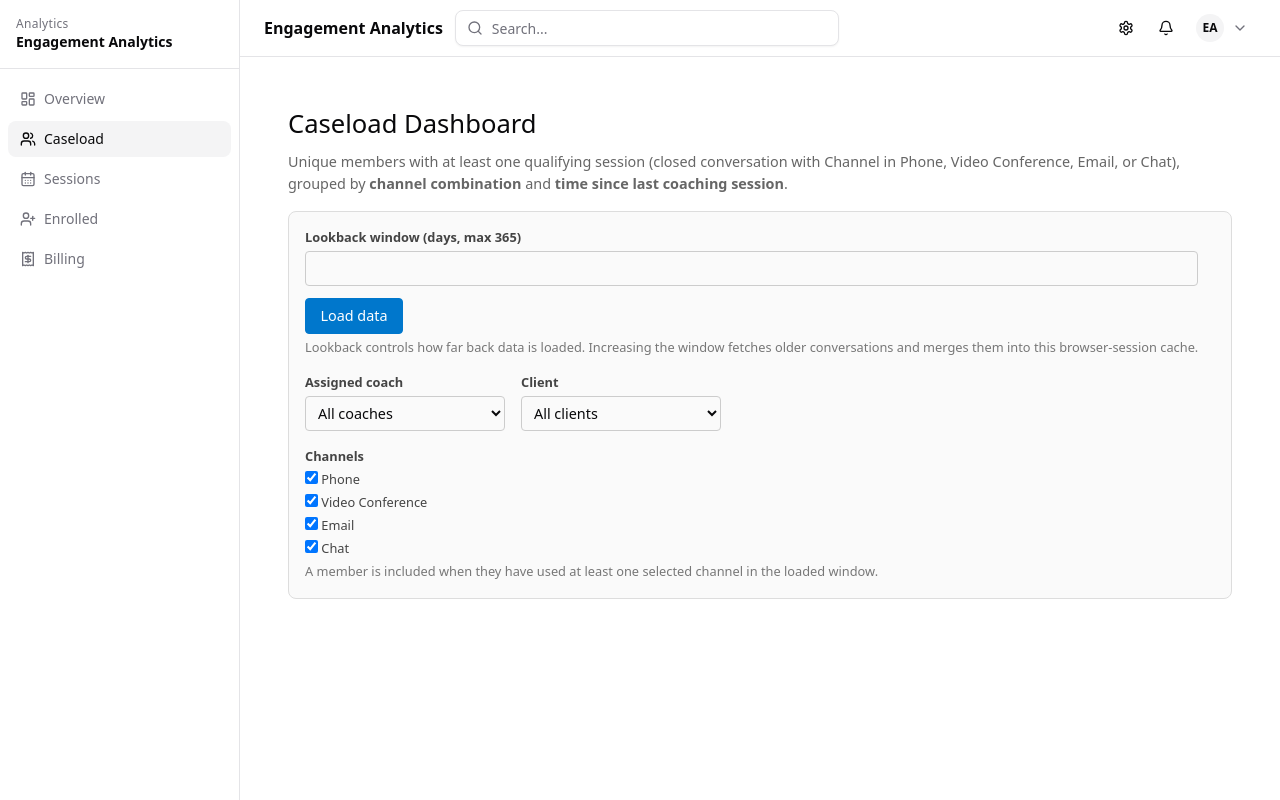
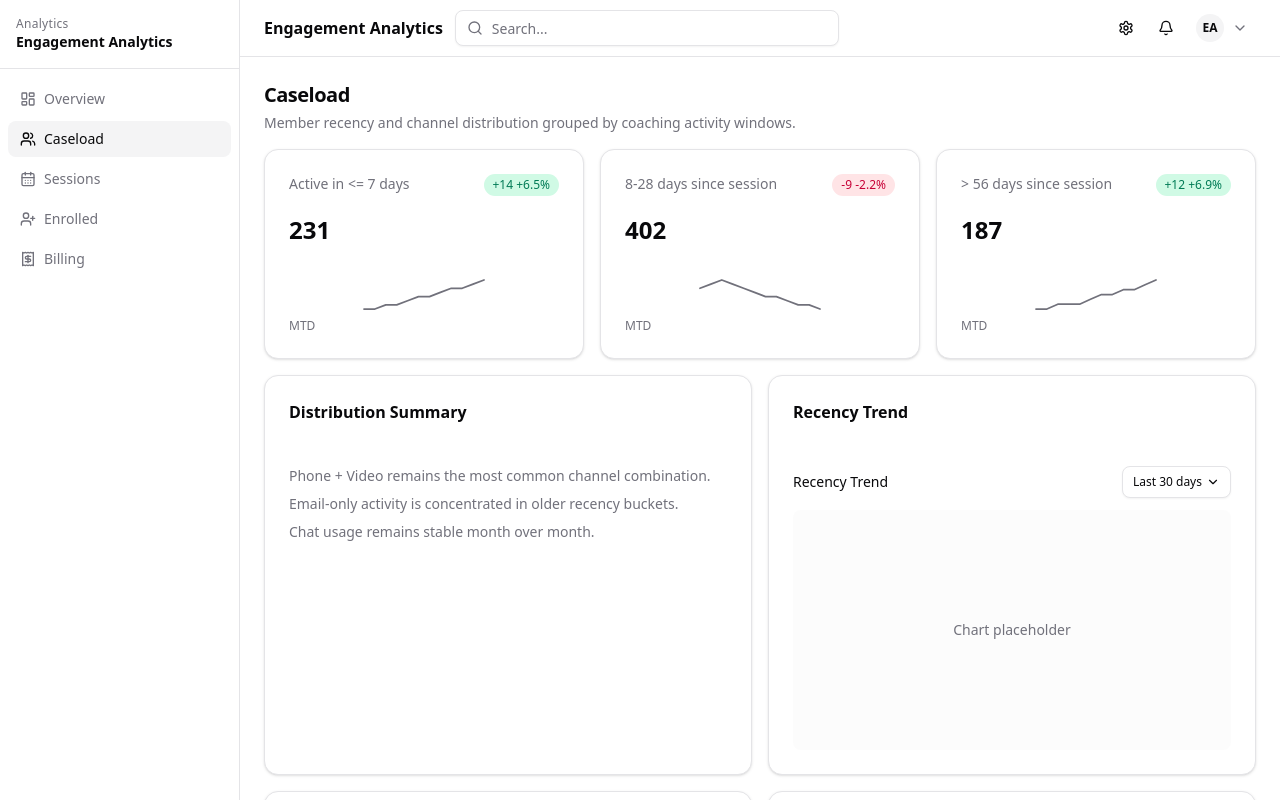
Before and after one commit to k-coyle/intercom-svelte-app, a SvelteKit app: page /engagement/caseload in a window 1280 px wide. Shown: the top 800 px of the page. Built offline with nearby package versions, Linux system fonts and the light colour scheme.

Commit message:
feat(ui): wire caseload route to report canvas

```diff
--- a/src/routes/engagement/caseload/+page.svelte
+++ b/src/routes/engagement/caseload/+page.svelte
@@ -10,6 +10,7 @@
     MAX_LOOKBACK_DAYS,
     parseLookbackDays
   } from '$lib/client/report-utils';
+  import ReportCanvas from '$lib/components/report/ReportCanvas.svelte';
 
   // Keep in sync with backend
   type SessionChannel = 'Phone' | 'Video Conference' | 'Email' | 'Chat';
@@ -490,352 +491,4 @@
   }
 </script>
 
-
-<style>
-  .page {
-    padding: 1.5rem;
-    max-width: 1200px;
-    margin: 0 auto;
-    font-family: system-ui, -apple-system, BlinkMacSystemFont, 'Segoe UI', sans-serif;
-  }
-
-  h1 {
-    font-size: 1.6rem;
-    margin-bottom: 0.5rem;
-  }
-
-  .subtitle {
-    color: #666;
-    font-size: 0.9rem;
-    margin-bottom: 1rem;
-  }
-
-  .filters {
-    display: flex;
-    flex-wrap: wrap;
-    gap: 1rem;
-    padding: 1rem;
-    margin-bottom: 1.5rem;
-    border-radius: 0.5rem;
-    border: 1px solid #ddd;
-    background: #fafafa;
-  }
-
-  .filter-group {
-    display: flex;
-    flex-direction: column;
-    gap: 0.25rem;
-    min-width: 200px;
-  }
-
-  .filter-group label {
-    font-size: 0.8rem;
-    font-weight: 600;
-    color: #444;
-  }
-
-  select,
-  input[type='number'] {
-    padding: 0.35rem 0.5rem;
-    border-radius: 0.25rem;
-    border: 1px solid #ccc;
-    font-size: 0.9rem;
-  }
-
-  .channel-checkboxes {
-    display: flex;
-    flex-direction: column;
-    gap: 0.25rem;
-  }
-
-  .channel-checkboxes label {
-    font-weight: 400;
-  }
-
-  button.reload {
-    margin-top: 0.5rem;
-    align-self: flex-start;
-    padding: 0.4rem 0.9rem;
-    border-radius: 0.25rem;
-    border: 1px solid #0077cc;
-    background: #0077cc;
-    color: white;
-    font-size: 0.9rem;
-    cursor: pointer;
-  }
-
-  button.reload:disabled {
-    opacity: 0.5;
-    cursor: default;
-  }
-
-  .summary {
-    margin-bottom: 1rem;
-    font-size: 0.9rem;
-  }
-
-  .summary strong {
-    font-weight: 600;
-  }
-
-  table {
-    width: 100%;
-    border-collapse: collapse;
-    margin-bottom: 1.5rem;
-    font-size: 0.9rem;
-  }
-
-  th,
-  td {
-    padding: 0.5rem 0.6rem;
-    border: 1px solid #ddd;
-    text-align: right;
-  }
-
-  th:first-child,
-  td:first-child {
-    text-align: left;
-  }
-
-  thead {
-    background: #f3f3f3;
-  }
-
-  tfoot td {
-    font-weight: 600;
-    background: #fafafa;
-  }
-
-  .members-table {
-    margin-top: 1rem;
-  }
-
-  .members-table th,
-  .members-table td {
-    font-size: 0.85rem;
-  }
-
-  .pill {
-    display: inline-block;
-    padding: 0.1rem 0.35rem;
-    border-radius: 999px;
-    background: #eee;
-    font-size: 0.75rem;
-    margin-right: 0.25rem;
-    margin-bottom: 0.1rem;
-  }
-
-  .error {
-    color: #b00020;
-    margin-bottom: 1rem;
-  }
-
-  .muted {
-    color: #777;
-    font-size: 0.8rem;
-  }
-</style>
-
-<div class="page">
-  <h1>Caseload Dashboard</h1>
-  <div class="subtitle">
-    Unique members with at least one qualifying session (closed conversation with Channel in
-    Phone, Video Conference, Email, or Chat), grouped by <strong>channel combination</strong> and
-    <strong>time since last coaching session</strong>.
-  </div>
-
-  {#if error}
-    <div class="error">Error: {error}</div>
-  {/if}
-
-  <div class="filters">
-    <div class="filter-group">
-      <label for="lookback">Lookback window (days, max 365)</label>
-      <input
-        id="lookback"
-        type="number"
-        min="1"
-        max={MAX_LOOKBACK_DAYS}
-        bind:value={selectedLookbackDays}
-      />
-      <button class="reload" on:click={loadReport} disabled={loading}>
-        {#if loading}
-          Loading…
-        {:else if report}
-          Reload data
-        {:else}
-          Load data
-        {/if}
-      </button>
-      {#if progressText}
-        <div class="muted">{progressText}</div>
-      {/if}
-      <div class="muted">
-        Lookback controls how far back data is loaded. Increasing the window fetches older
-        conversations and merges them into this browser-session cache.
-      </div>
-    </div>
-
-    <div class="filter-group">
-      <label for="coach">Assigned coach</label>
-      <select id="coach" bind:value={selectedCoachId}>
-        <option value="">All coaches</option>
-        {#each uniqueCoaches as coach}
-          <option value={coach.id}>{coach.name} ({coach.id})</option>
-        {/each}
-      </select>
-    </div>
-
-    <div class="filter-group">
-      <label for="client">Client</label>
-      <select id="client" bind:value={selectedClient}>
-        <option value="">All clients</option>
-        {#each uniqueClients as c}
-          <option value={c}>{c}</option>
-        {/each}
-      </select>
-    </div>
-
-    <div class="filter-group">
-      <label>Channels</label>
-      <div class="channel-checkboxes">
-        {#each allChannels as ch}
-          <label>
-            <input
-              type="checkbox"
-              bind:checked={selectedChannels[ch]}
-            />
-            {ch}
-          </label>
-        {/each}
-      </div>
-      <div class="muted">
-        A member is included when they have used at least one selected channel in the loaded
-        window.
-      </div>
-    </div>
-  </div>
-
-  {#if loading && !report}
-    <p>Loading caseload report…</p>
-  {:else if report}
-    <div class="summary">
-      <div>
-        <strong>Total members (after filters & lookback):</strong> {filteredMembers.length}
-        {#if report.totalMembers !== filteredMembers.length}
-          <span class="muted">
-            (raw loaded report has {report.totalMembers} members)
-          </span>
-        {/if}
-      </div>
-      <div>
-        <strong>Raw summary (all loaded members, before filters):</strong>
-        &le; 7 days: {report.summary.bucket_1} ·
-        8-28 days: {report.summary.bucket_2} ·
-        29–56 days: {report.summary.bucket_3} ·
-        &gt; 56 days: {report.summary.bucket_4}
-      </div>
-      <div class="muted">
-        Generated at {new Date(report.generatedAt).toLocaleString()} · Loaded lookback = {report.lookbackDays} days
-      </div>
-    </div>
-
-    <h2>By Channel Combination</h2>
-    {#if bucketTable.length === 0}
-      <p>No members match the current filters.</p>
-    {:else}
-      <table>
-        <thead>
-          <tr>
-            <th>Channel combination</th>
-            <th>&le; 7 days</th>
-            <th>8-28 days</th>
-            <th>29–56 days</th>
-            <th>&gt; 56 days</th>
-          </tr>
-        </thead>
-        <tbody>
-          {#each bucketTable as row}
-            <tr>
-              <td>{row.channelCombo}</td>
-              <td>{row.bucket_1}</td>
-              <td>{row.bucket_2}</td>
-              <td>{row.bucket_3}</td>
-              <td>{row.bucket_4}</td>
-            </tr>
-          {/each}
-        </tbody>
-        <tfoot>
-          <tr>
-            <td>Total</td>
-            <td>{bucketTable.reduce((sum, r) => sum + r.bucket_1, 0)}</td>
-            <td>{bucketTable.reduce((sum, r) => sum + r.bucket_2, 0)}</td>
-            <td>{bucketTable.reduce((sum, r) => sum + r.bucket_3, 0)}</td>
-            <td>{bucketTable.reduce((sum, r) => sum + r.bucket_4, 0)}</td>
-          </tr>
-        </tfoot>
-      </table>
-    {/if}
-
-    <h2>Members (Current Filters)</h2>
-    <p class="muted">
-      Showing up to the first 500 members. Each member appears once using their most recent
-      qualifying session timestamp.
-    </p>
-
-    <table class="members-table">
-      <thead>
-        <tr>
-          <th>Member</th>
-          <th>Client</th>
-          <th>Coaches</th>
-          <th>Channels</th>
-          <th>Last session</th>
-          <th>Days since</th>
-          <th>Bucket</th>
-        </tr>
-      </thead>
-      <tbody>
-        {#each filteredMembers.slice(0, 500) as m}
-          <tr>
-            <td>
-              {m.memberName || '(no name)'}
-              <div class="muted">{m.memberEmail}</div>
-            </td>
-            <td>{m.client || '—'}</td>
-            <td>
-              {#if m.coachNames.length === 0}
-                <span class="muted">Unassigned</span>
-              {:else}
-                {#each m.coachNames as name}
-                  <span class="pill">{name}</span>
-                {/each}
-              {/if}
-            </td>
-            <td>
-              {#each m.channelsUsed as ch}
-                <span class="pill">{ch}</span>
-              {/each}
-            </td>
-            <td>{new Date(m.lastSessionAt * 1000).toLocaleDateString()}</td>
-            <td>{m.daysSinceLastSession.toFixed(1)}</td>
-            <td>
-              {#if m.buckets.bucket_1}
-                &le; 7 days
-              {:else if m.buckets.bucket_2}
-                 8-28 days
-              {:else if m.buckets.bucket_3}
-                29–56 days
-              {:else if m.buckets.bucket_4}
-                &gt; 56 days
-
-              {:else}
-                —
-              {/if}
-            </td>
-          </tr>
-        {/each}
-      </tbody>
-    </table>
-  {/if}
-</div>
+<ReportCanvas reportKey="caseload" />
```
